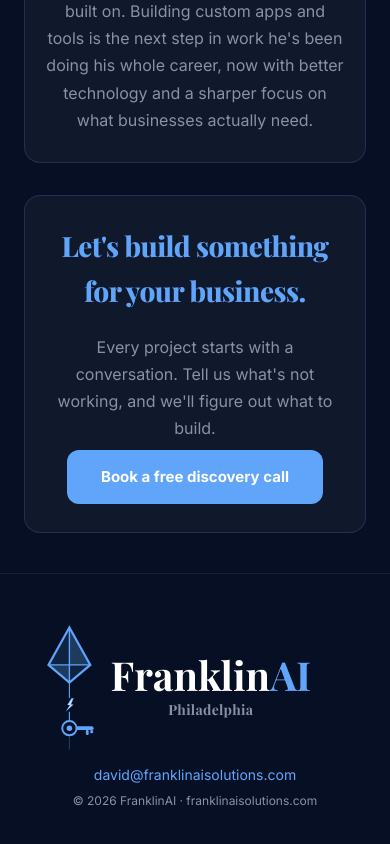
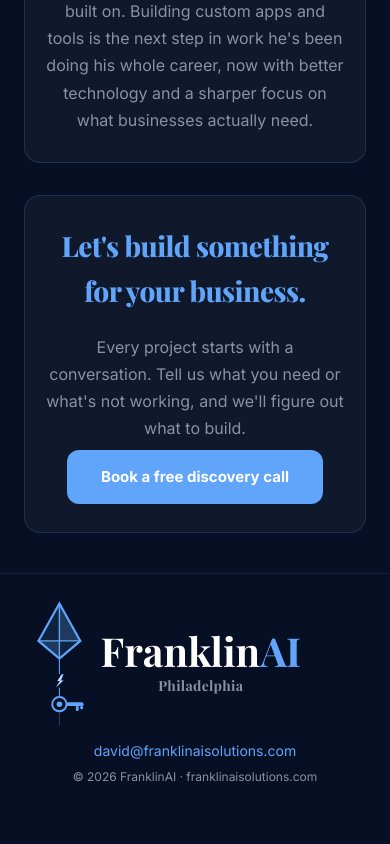
Before and after one commit to besoulful-design/franklinai-v2, a React (Vite) app: page / in a window 390 px wide. Shown: the part 2088-2932 px from the top of the page. After the commit the page ends 2898 px from the top, so only its background shows below. Built offline with nearby package versions, Linux system fonts and the light colour scheme; a web font is replaced by a local one.

Commit message:
update discovery copy, tighten footer padding, nudge mobile footer left

```diff
--- a/src/App.jsx
+++ b/src/App.jsx
@@ -211,7 +211,7 @@ function DiscoveryCTA() {
         <div className="site-card">
           <h2 className="card-heading">Let's build something for your business.</h2>
           <p className="card-text">
-            Every project starts with a conversation. Tell us what's not working,
+            Every project starts with a conversation. Tell us what you need or what's not working,
             and we'll figure out what to build.
           </p>
           <a href="#discovery" className="btn btn--primary">
--- a/src/styles/global.css
+++ b/src/styles/global.css
@@ -357,7 +357,7 @@ body {
 /* ── FOOTER ──────────────────────────────────────────────── */
 
 .site-footer {
-  padding: 48px 24px;
+  padding: 24px 24px;
   border-top: 1px solid rgba(96, 165, 250, 0.12);
   margin-top: 24px;
 }
@@ -468,6 +468,6 @@ body {
   }
 
   .site-footer__brand {
-    transform: translateX(-18px);
+    transform: translateX(-28px);
   }
 }
```
